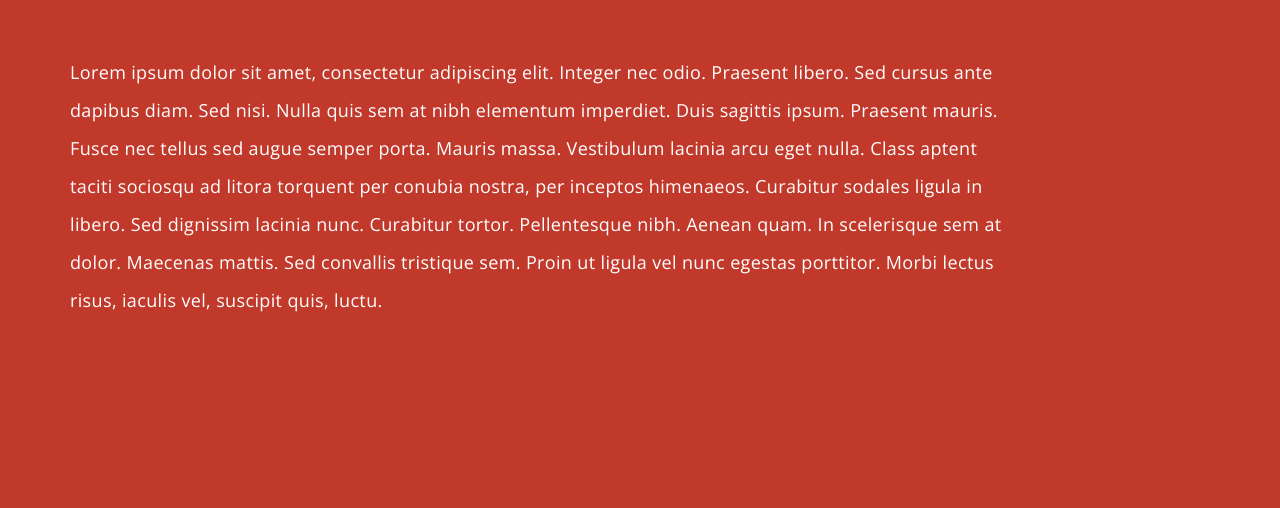
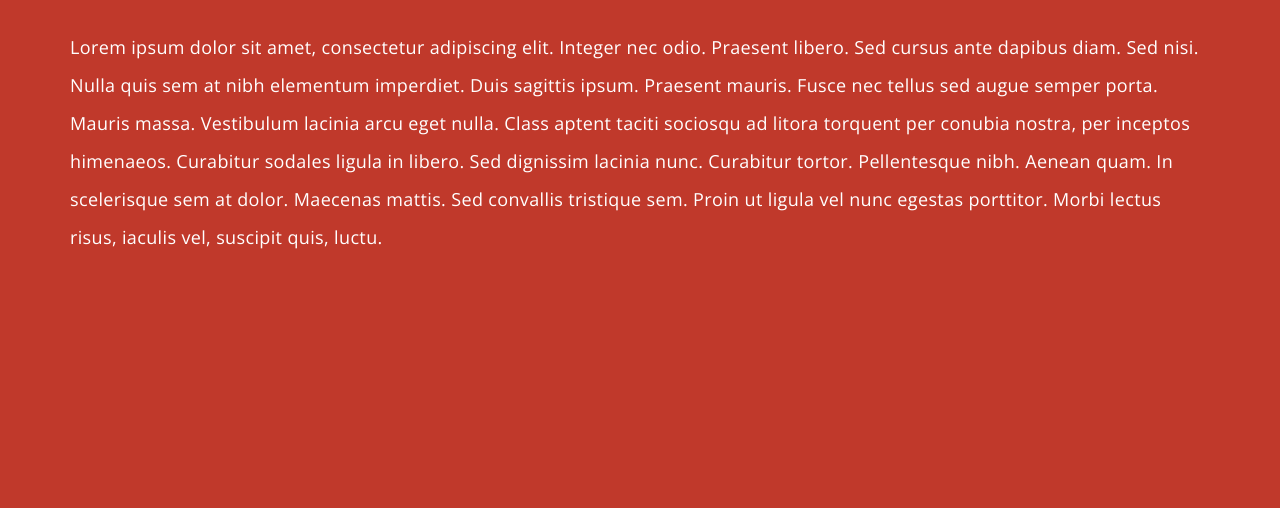
Before and after one commit to hasinhayder/contentblocks, a plain HTML site: page index.html in a window 1280 px wide. Shown: the part 292-800 px from the top of the page. Drawn offline with nearby package versions, Linux system fonts and the light colour scheme.

Commit message:
Content Block 1

```diff
--- a/index.html
+++ b/index.html
@@ -13,8 +13,7 @@
         }
 
         .contentblock1 {
-            margin-top: 60px;
-            width: 950px;
+            margin-top: 120px;
         }
 
         .contentblock1 h1 {
@@ -31,7 +30,7 @@
         }
 
         .content {
-            margin-top: 75px;
+            margin-top: 60px;
         }
 
         .content p {
@@ -50,7 +49,7 @@
 
 <div class="container">
     <div class="row">
-        <div class="col-md-12">
+        <div class="col-md-12 col-xs-12">
             <div class="contentblock1">
                 <h1>Quick Brown Fox Jumped Over The Lazy Dog</h1>
 
```
